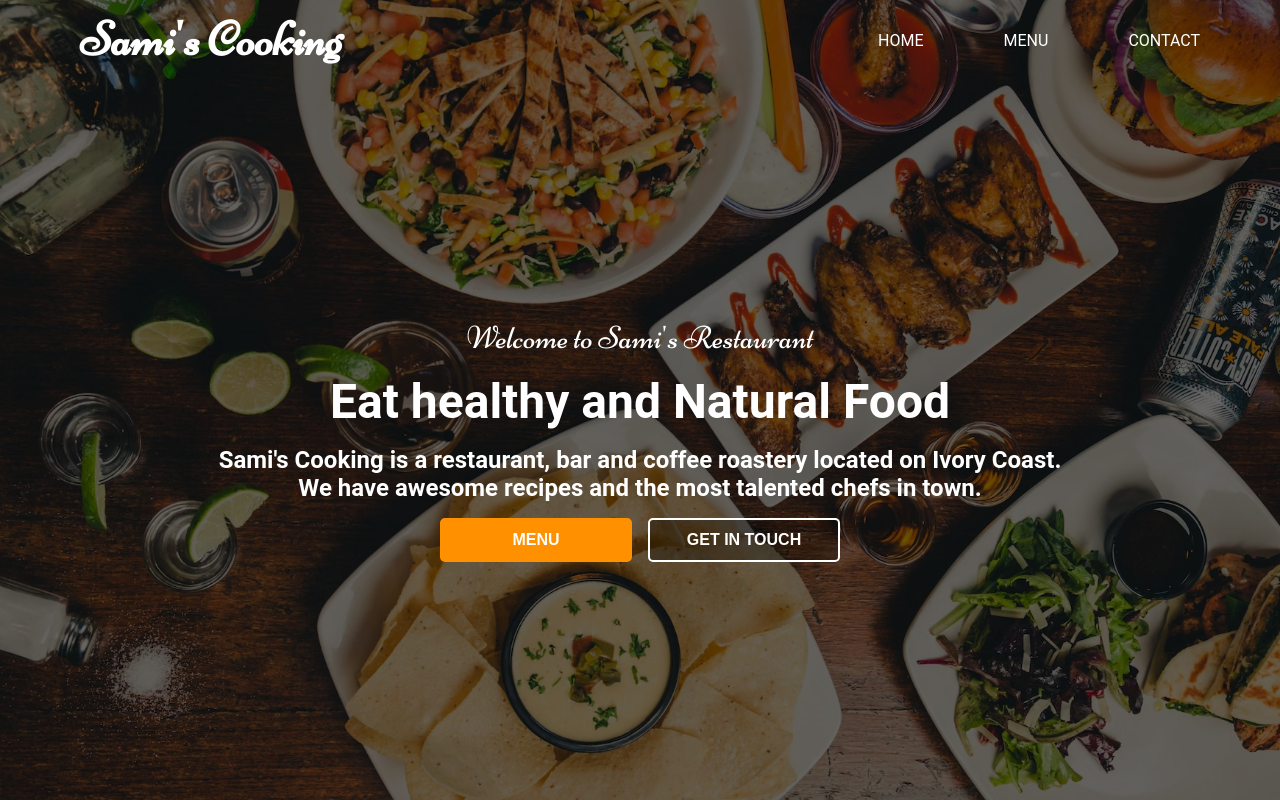
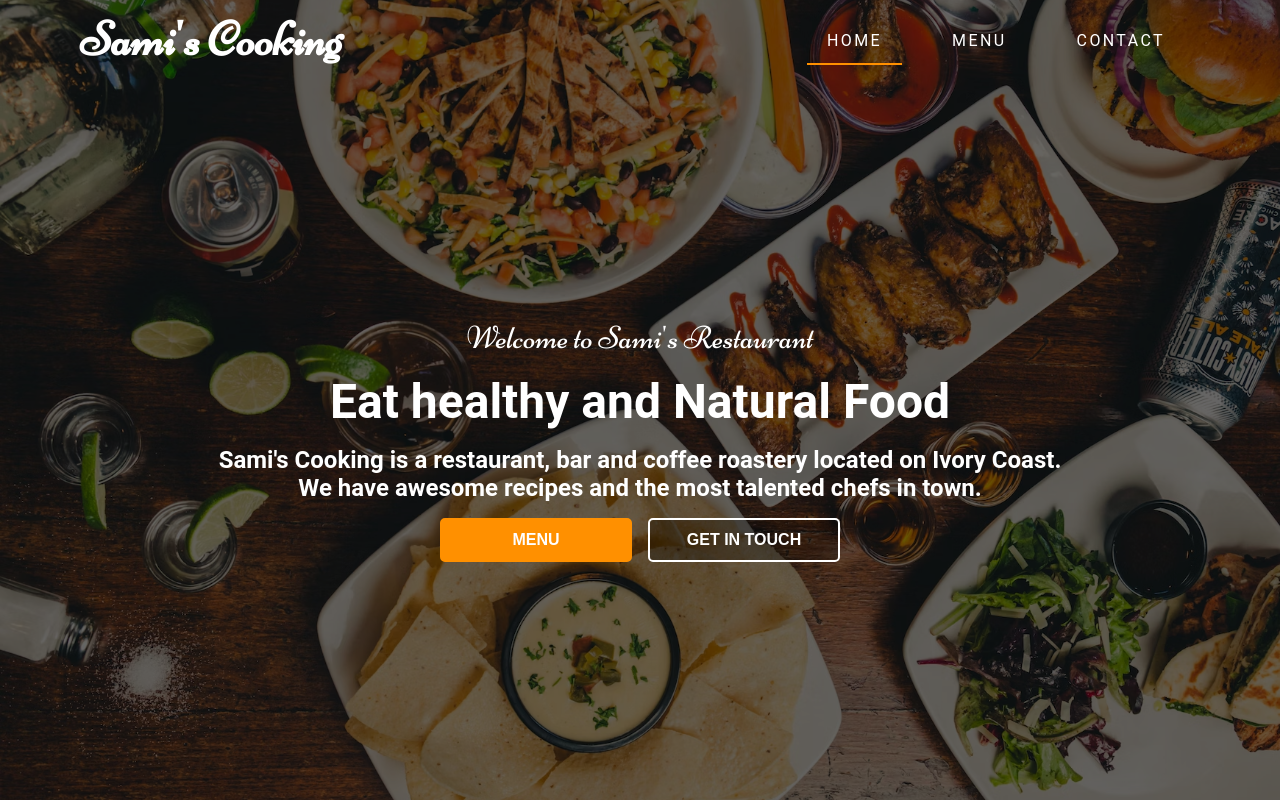
Before and after one commit to samizak/Odin-Restaurant-Page, a website built with webpack: page dist/index.html in a window 1280 px wide. Built offline with nearby package versions, Linux system fonts and the light colour scheme.

Commit message:
Improved styling of home page

```diff
--- a/src/css/main.css
+++ b/src/css/main.css
@@ -41,7 +41,6 @@ header {
   list-style: none;
   display: flex;
   flex-direction: row;
-  gap: 5rem;
 }
 
 main {
@@ -106,3 +105,37 @@ main h3 {
 .home-btn #contactBtn:hover {
   background-color: black;
 }
+
+.navbar .menu-item {
+  font-weight: 500px;
+  letter-spacing: 0.15em;
+  margin: 0 15px;
+  position: relative;
+  text-decoration: none;
+  text-transform: uppercase;
+  transition: 0.6s;
+  height: 10px;
+  cursor: pointer;
+}
+
+.menu-item {
+  padding: 15px 20px;
+}
+
+.menu-item::before {
+  content: "";
+  position: absolute;
+  display: block;
+  width: 100%;
+  height: 2px;
+  bottom: 0;
+  left: 0;
+  background-color: #ff9000;
+  transform: scaleX(0);
+  transition: transform 0.3s ease;
+}
+
+.menu-item:hover::before,
+.selected.menu-item:before {
+  transform: scaleX(1);
+}
--- a/src/section/header.js
+++ b/src/section/header.js
@@ -5,9 +5,13 @@ export default function createHeader() {
 
   const menu = document.createElement("ul");
 
-  const menuHome = document.createElement("li");
-  const menuOurMenu = document.createElement("li");
-  const menuContact = document.createElement("li");
+  const menuHome_li = document.createElement("li");
+  const menuOurMenu_li = document.createElement("li");
+  const menuContact_li = document.createElement("li");
+
+  const menuHome = document.createElement("a");
+  const menuOurMenu = document.createElement("a");
+  const menuContact = document.createElement("a");
 
   menuHome.textContent = "HOME";
   menuOurMenu.textContent = " MENU";
@@ -15,11 +19,15 @@ export default function createHeader() {
 
   menu.setAttribute("class", "navbar");
   menuHome.classList.add("menu-item");
-  menuHome.classList.add("active");
+  menuHome.classList.add("selected");
   menuOurMenu.classList.add("menu-item");
   menuContact.classList.add("menu-item");
 
-  menu.append(menuHome, menuOurMenu, menuContact);
+  menuHome_li.append(menuHome);
+  menuOurMenu_li.append(menuOurMenu);
+  menuContact_li.append(menuContact);
+
+  menu.append(menuHome_li, menuOurMenu_li, menuContact_li);
   header.append(createLogo(), menu);
 
   return header;
```
Also changed, not shown: dist/main.js.
